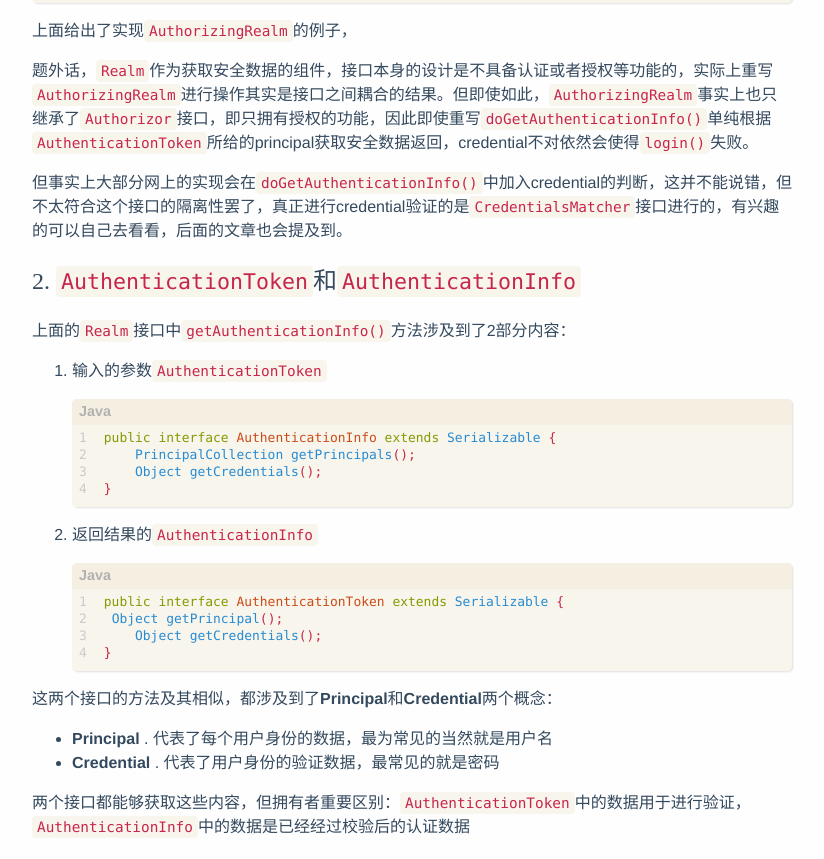
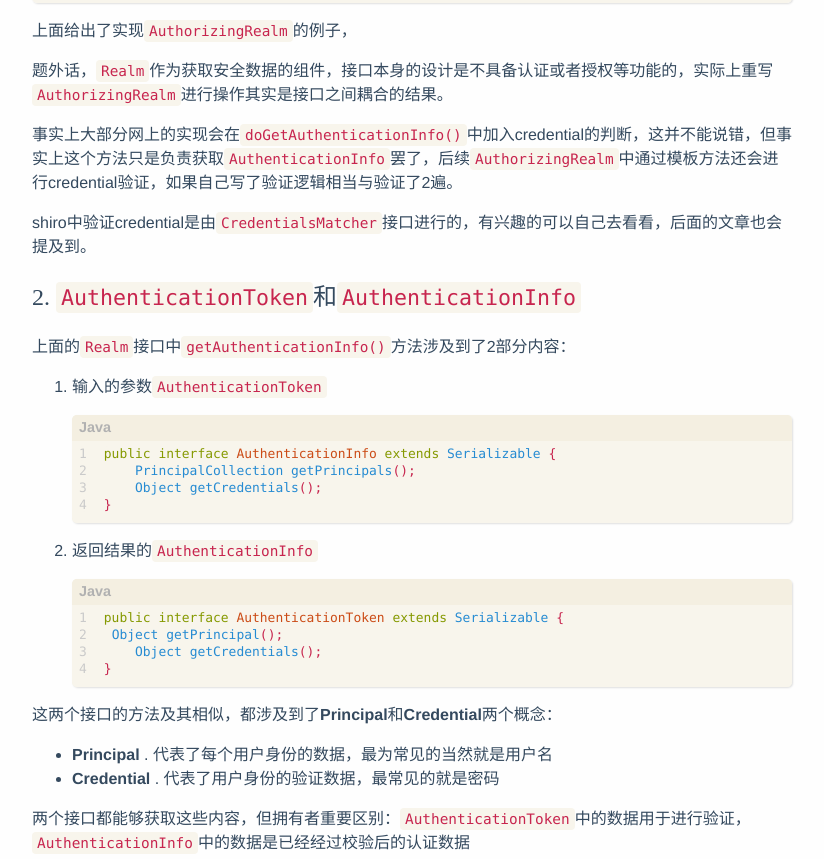
Before and after one commit to ilixiang/ilixiang.github.io, a plain HTML site: page post/shiro-2/index.html in a window 1280 px wide. Shown: the part 1824-2683 px from the top of the page, without its empty margins (228-1052 px from the left). Drawn offline with nearby package versions, Linux system fonts and the light colour scheme; a script that the page names is missing.

Commit message:
rebuilding site Thu 06 Aug 2020 09:57:03 PM CST

```diff
--- a/post/shiro-2/index.html
+++ b/post/shiro-2/index.html
@@ -49,7 +49,7 @@
 <meta itemprop="description" content="如上篇所言，Realm是用以沟通和获取安全数据的组件，而需要自定义认证过程就需要自己写Realm的实现逻辑，因此我们今天就来看一看Realm">
 <meta itemprop="datePublished" content="2020-08-06T15:49:38&#43;08:00" />
 <meta itemprop="dateModified" content="2020-08-06T15:49:38&#43;08:00" />
-<meta itemprop="wordCount" content="2587">
+<meta itemprop="wordCount" content="2513">
 
 
 
@@ -242,8 +242,9 @@
 </code></pre></td></tr></table>
 </div>
 </div><p>上面给出了实现<code>AuthorizingRealm</code>的例子，</p>
-<p>题外话，<code>Realm</code>作为获取安全数据的组件，接口本身的设计是不具备认证或者授权等功能的，实际上重写<code>AuthorizingRealm</code>进行操作其实是接口之间耦合的结果。但即使如此，<code>AuthorizingRealm</code>事实上也只继承了<code>Authorizor</code>接口，即只拥有授权的功能，因此即使重写<code>doGetAuthenticationInfo()</code>单纯根据<code>AuthenticationToken</code>所给的principal获取安全数据返回，credential不对依然会使得<code>login()</code>失败。</p>
-<p>但事实上大部分网上的实现会在<code>doGetAuthenticationInfo()</code>中加入credential的判断，这并不能说错，但不太符合这个接口的隔离性罢了，真正进行credential验证的是<code>CredentialsMatcher</code>接口进行的，有兴趣的可以自己去看看，后面的文章也会提及到。</p>
+<p>题外话，<code>Realm</code>作为获取安全数据的组件，接口本身的设计是不具备认证或者授权等功能的，实际上重写<code>AuthorizingRealm</code>进行操作其实是接口之间耦合的结果。</p>
+<p>事实上大部分网上的实现会在<code>doGetAuthenticationInfo()</code>中加入credential的判断，这并不能说错，但事实上这个方法只是负责获取<code>AuthenticationInfo</code>罢了，后续<code>AuthorizingRealm</code>中通过模板方法还会进行credential验证，如果自己写了验证逻辑相当与验证了2遍。</p>
+<p>shiro中验证credential是由<code>CredentialsMatcher</code>接口进行的，有兴趣的可以自己去看看，后面的文章也会提及到。</p>
 <h2 id="2-authenticationtoken和authenticationinfo">2. <code>AuthenticationToken</code>和<code>AuthenticationInfo</code></h2>
 <p>上面的<code>Realm</code>接口中<code>getAuthenticationInfo()</code>方法涉及到了2部分内容：</p>
 <ol>
```
